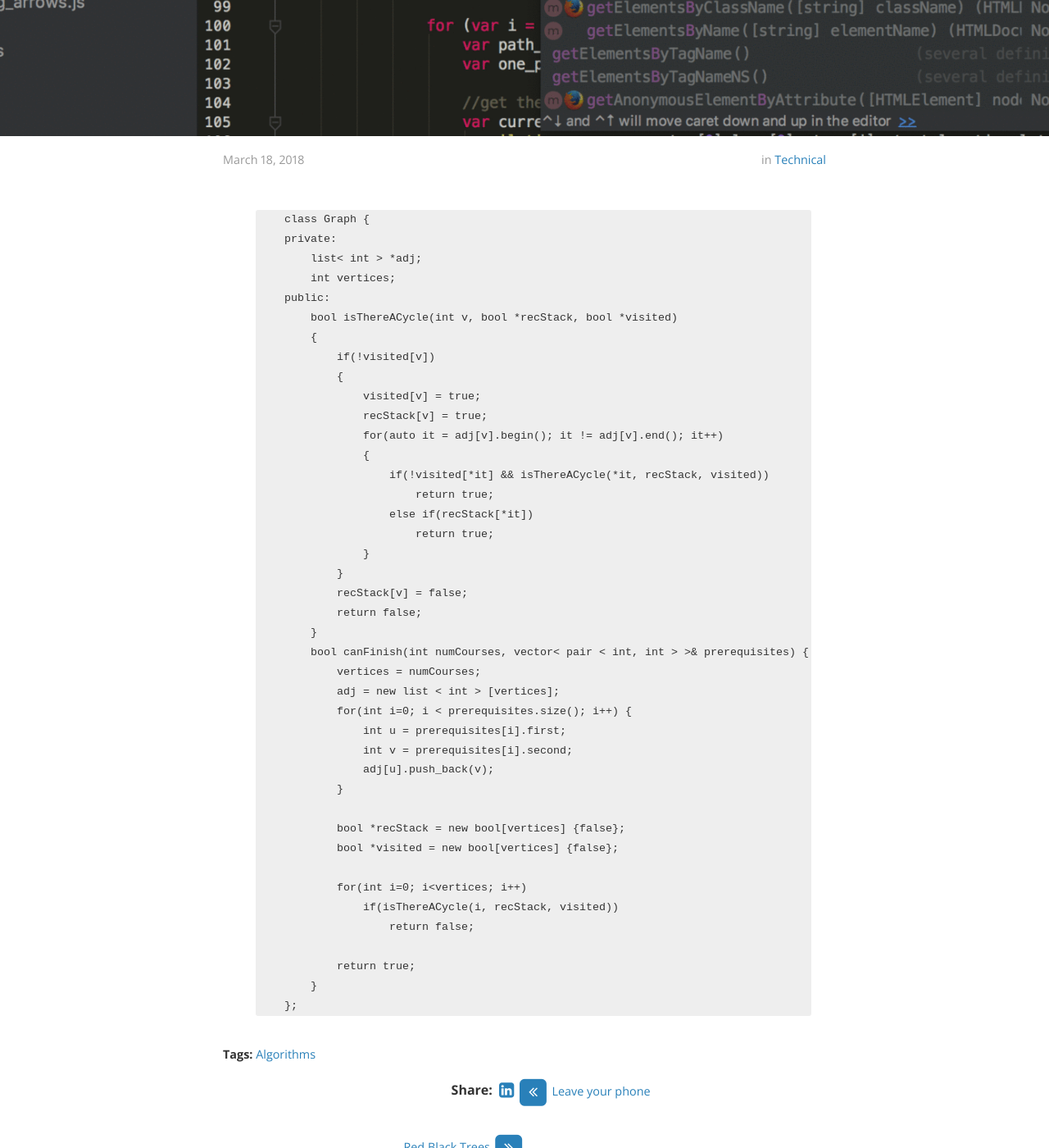
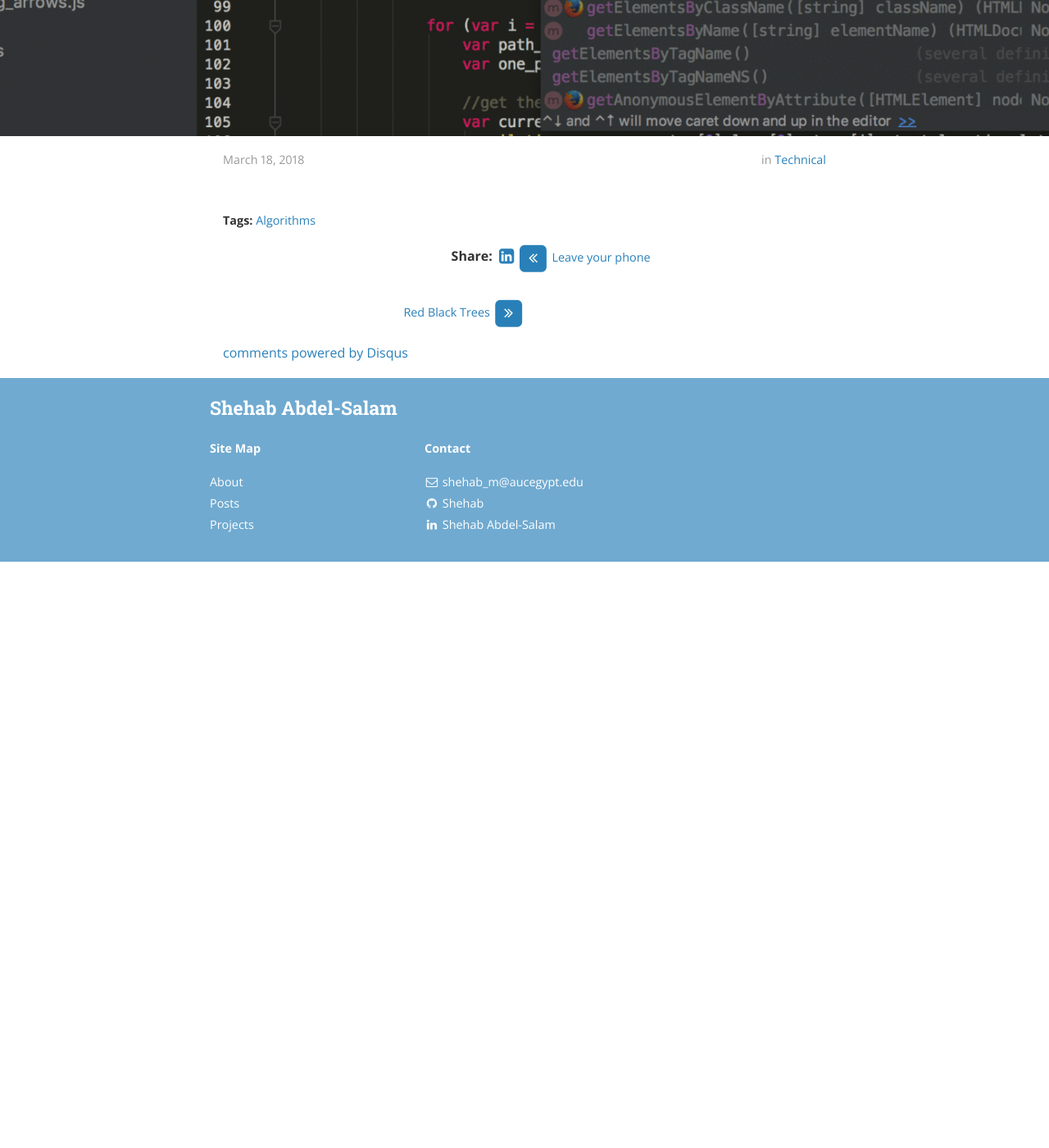
Before and after one commit to ShehabCE/shehabce.github.io, a Jekyll site: the page built from _posts/2018-10-08-Detecting-A-Cycle-In-A-Directed-Graph.markdown, in a window 1280 px wide and 1400 px high, scrolled down 374 px. Shown: the whole window at 82% size. Built offline with Jekyll 4.4.1, drawn with Linux system fonts in a browser that asks for light colours; nearby versions of some CDN libraries; comment, search, counter and statistics services are not loaded; a style sheet for code colours, icons or effects is not loaded; after the commit the page ends 1059 px from its top, so only the background shows below that.

```diff
--- a/_posts/2018-10-08-Detecting-A-Cycle-In-A-Directed-Graph.markdown
+++ b/_posts/2018-10-08-Detecting-A-Cycle-In-A-Directed-Graph.markdown
@@ -8,7 +8,7 @@
 cover:  "/assets/posts/ides-do-hurt.png"
 ---
 
-{% highlight c++ %}
+<!-- {% highlight c++ %}
     class Graph {
     private:
         list< int > *adj;
@@ -50,4 +50,4 @@
             return true;
         }
     };
-{% endhighlight %}
+{% endhighlight %} -->
```
